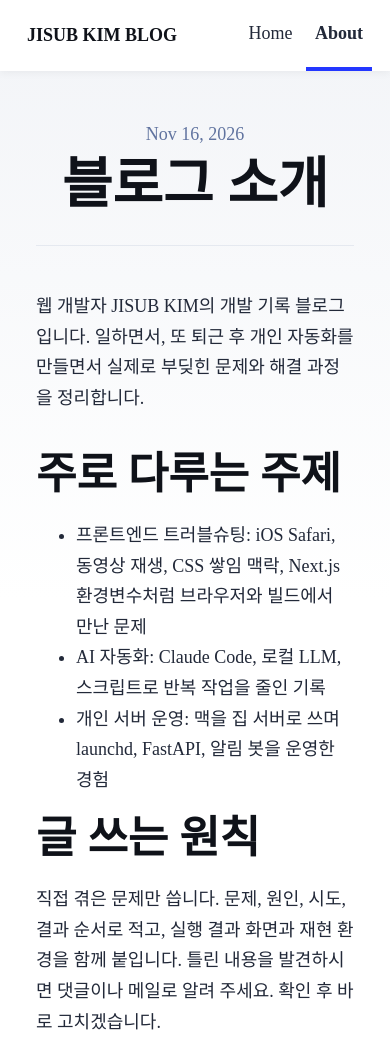
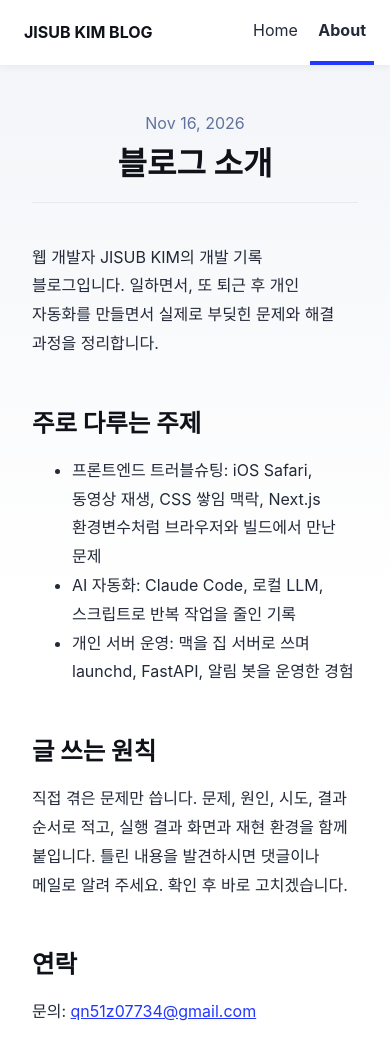
Before and after one commit to jisobkim/jisobkim.github.io, an Astro site: page /about in a window 390 px wide. Shown: the top 1040 px of the page. Built offline with nearby package versions, Linux system fonts and the light colour scheme; Astro itself is replaced by a stand-in of ours; a web font is replaced by a local one.

Commit message:
style: smaller Korean typography with Pretendard, text list on home

```diff
--- a/astro.config.mjs
+++ b/astro.config.mjs
@@ -2,34 +2,10 @@
 
 import mdx from '@astrojs/mdx';
 import sitemap from '@astrojs/sitemap';
-import { defineConfig, fontProviders } from 'astro/config';
+import { defineConfig } from 'astro/config';
 
 // https://astro.build/config
 export default defineConfig({
 	site: 'https://qn51z.com',
 	integrations: [mdx(), sitemap()],
-	fonts: [
-		{
-			provider: fontProviders.local(),
-			name: 'Atkinson',
-			cssVariable: '--font-atkinson',
-			fallbacks: ['sans-serif'],
-			options: {
-				variants: [
-					{
-						src: ['./src/assets/fonts/atkinson-regular.woff'],
-						weight: 400,
-						style: 'normal',
-						display: 'swap',
-					},
-					{
-						src: ['./src/assets/fonts/atkinson-bold.woff'],
-						weight: 700,
-						style: 'normal',
-						display: 'swap',
-					},
-				],
-			},
-		},
-	],
 });
--- a/src/components/BaseHead.astro
+++ b/src/components/BaseHead.astro
@@ -4,7 +4,6 @@
 import '../styles/global.css';
 import type { ImageMetadata } from 'astro';
 import { SITE_TITLE } from '../consts';
-import { Font } from 'astro:assets';
 
 interface Props {
 	title: string;
@@ -31,7 +30,11 @@ const { title, description, image } = Astro.props;
 />
 <meta name="generator" content={Astro.generator} />
 
-<Font cssVariable="--font-atkinson" preload />
+<link rel="preconnect" href="https://cdn.jsdelivr.net" crossorigin />
+<link
+	rel="stylesheet"
+	href="https://cdn.jsdelivr.net/gh/orioncactus/pretendard@v1.3.9/dist/web/variable/pretendardvariable-dynamic-subset.min.css"
+/>
 
 <!-- Canonical URL -->
 <link rel="canonical" href={canonicalURL} />
--- a/src/layouts/BlogPost.astro
+++ b/src/layouts/BlogPost.astro
@@ -40,7 +40,7 @@ const { title, description, pubDate, updatedDate, heroImage } = Astro.props;
 				margin-bottom: 1em;
 				padding: 1em 0;
 				text-align: center;
-				line-height: 1;
+				line-height: 1.35;
 			}
 			.title h1 {
 				margin: 0 0 0.5em 0;
--- a/src/pages/index.astro
+++ b/src/pages/index.astro
@@ -17,71 +17,58 @@ const posts = (await getCollection('blog')).sort(
 	<head>
 		<BaseHead title={SITE_TITLE} description={SITE_DESCRIPTION} />
 		<style>
-			main {
-				width: 960px;
-			}
 			ul {
-				display: flex;
-				flex-wrap: wrap;
-				gap: 2rem;
-				list-style-type: none;
+				list-style: none;
 				margin: 0;
 				padding: 0;
 			}
-			ul li {
-				width: calc(50% - 1rem);
+			li + li {
+				border-top: 1px solid rgb(var(--gray-light));
 			}
-			ul li * {
+			li a {
+				display: flex;
+				gap: 1.5rem;
+				align-items: center;
+				padding: 1.75rem 0;
+				color: inherit;
 				text-decoration: none;
-				transition: 0.2s ease;
 			}
-			ul li:first-child {
-				width: 100%;
-				margin-bottom: 1rem;
-				text-align: center;
-			}
-			ul li:first-child img {
-				width: 100%;
-			}
-			ul li:first-child .title {
-				font-size: 2.369rem;
-			}
-			ul li img {
-				margin-bottom: 0.5rem;
-				border-radius: 12px;
-			}
-			ul li a {
-				display: block;
+			.text {
+				flex: 1;
+				min-width: 0;
 			}
 			.title {
-				margin: 0;
-				color: rgb(var(--black));
-				line-height: 1;
+				margin: 0 0 0.4rem;
+				font-size: 1.3em;
 			}
-			.date {
+			li a:hover .title {
+				color: var(--accent);
+			}
+			.desc {
+				display: -webkit-box;
+				-webkit-line-clamp: 2;
+				-webkit-box-orient: vertical;
+				overflow: hidden;
+				margin: 0 0 0.5rem;
+				color: rgb(var(--gray-dark));
+			}
+			.meta {
 				margin: 0;
 				color: rgb(var(--gray));
+				font-size: 0.85em;
 			}
-			ul li a:hover h4,
-			ul li a:hover .date {
-				color: rgb(var(--accent));
-			}
-			ul a:hover img {
-				box-shadow: var(--box-shadow);
+			.thumb {
+				flex: none;
+				width: 25%;
+				max-width: 160px;
+				height: auto;
+				aspect-ratio: 16 / 9;
+				object-fit: cover;
+				border-radius: 8px;
 			}
 			@media (max-width: 720px) {
-				ul {
-					gap: 0.5em;
-				}
-				ul li {
-					width: 100%;
-					text-align: center;
-				}
-				ul li:first-child {
-					margin-bottom: 0;
-				}
-				ul li:first-child .title {
-					font-size: 1.563em;
+				.thumb {
+					display: none;
 				}
 			}
 		</style>
@@ -94,13 +81,17 @@ const posts = (await getCollection('blog')).sort(
 					{posts.map((post) => (
 						<li>
 							<a href={`/blog/${post.id}/`}>
+								<div class="text">
+									<h2 class="title">{post.data.title}</h2>
+									<p class="desc">{post.data.description}</p>
+									<p class="meta">
+										<FormattedDate date={post.data.pubDate} />
+										{post.data.tags.length > 0 && ` · ${post.data.tags.slice(0, 3).join(', ')}`}
+									</p>
+								</div>
 								{post.data.heroImage && (
-									<Image width={720} height={360} src={post.data.heroImage} alt="" />
+									<Image class="thumb" width={320} height={180} src={post.data.heroImage} alt="" />
 								)}
-								<h4 class="title">{post.data.title}</h4>
-								<p class="date">
-									<FormattedDate date={post.data.pubDate} />
-								</p>
 							</a>
 						</li>
 					))}
--- a/src/styles/global.css
+++ b/src/styles/global.css
@@ -17,7 +17,7 @@
 		0 16px 32px rgba(var(--gray), 33%);
 }
 body {
-	font-family: var(--font-atkinson);
+	font-family: 'Pretendard Variable', Pretendard, -apple-system, BlinkMacSystemFont, system-ui, 'Apple SD Gothic Neo', 'Noto Sans KR', sans-serif;
 	margin: 0;
 	padding: 0;
 	text-align: left;
@@ -26,8 +26,9 @@ body {
 	word-wrap: break-word;
 	overflow-wrap: break-word;
 	color: rgb(var(--gray-dark));
-	font-size: 20px;
-	line-height: 1.7;
+	font-size: 17px;
+	line-height: 1.8;
+	word-break: keep-all;
 }
 main {
 	width: 720px;
@@ -43,22 +44,24 @@ h5,
 h6 {
 	margin: 0 0 0.5rem 0;
 	color: rgb(var(--black));
-	line-height: 1.2;
+	line-height: 1.35;
 }
 h1 {
-	font-size: 3.052em;
+	font-size: 2em;
 }
 h2 {
-	font-size: 2.441em;
+	font-size: 1.53em;
+	margin-top: 2em;
 }
 h3 {
-	font-size: 1.953em;
+	font-size: 1.24em;
+	margin-top: 1.5em;
 }
 h4 {
-	font-size: 1.563em;
+	font-size: 1.1em;
 }
 h5 {
-	font-size: 1.25em;
+	font-size: 1em;
 }
 strong,
 b {
@@ -74,7 +77,7 @@ p {
 	margin-bottom: 1em;
 }
 .prose p {
-	margin-bottom: 2em;
+	margin-bottom: 1.25em;
 }
 textarea {
 	width: 100%;
@@ -92,11 +95,16 @@ img {
 	border-radius: 8px;
 }
 code {
+	font-family: ui-monospace, SFMono-Regular, Menlo, Consolas, monospace;
+	font-size: 0.9em;
 	padding: 2px 5px;
 	background-color: rgb(var(--gray-light));
 	border-radius: 2px;
 }
 pre {
+	font-family: ui-monospace, SFMono-Regular, Menlo, Consolas, monospace;
+	font-size: 0.85em;
+	line-height: 1.6;
 	padding: 1.5em;
 	border-radius: 8px;
 }
@@ -107,7 +115,6 @@ blockquote {
 	border-left: 4px solid var(--accent);
 	padding: 0 0 0 20px;
 	margin: 0;
-	font-size: 1.333em;
 }
 hr {
 	border: none;
@@ -115,7 +122,7 @@ hr {
 }
 @media (max-width: 720px) {
 	body {
-		font-size: 18px;
+		font-size: 16px;
 	}
 	main {
 		padding: 1em;
```
Also changed, not shown: src/assets/fonts/atkinson-bold.woff (deleted), src/assets/fonts/atkinson-regular.woff (deleted).
